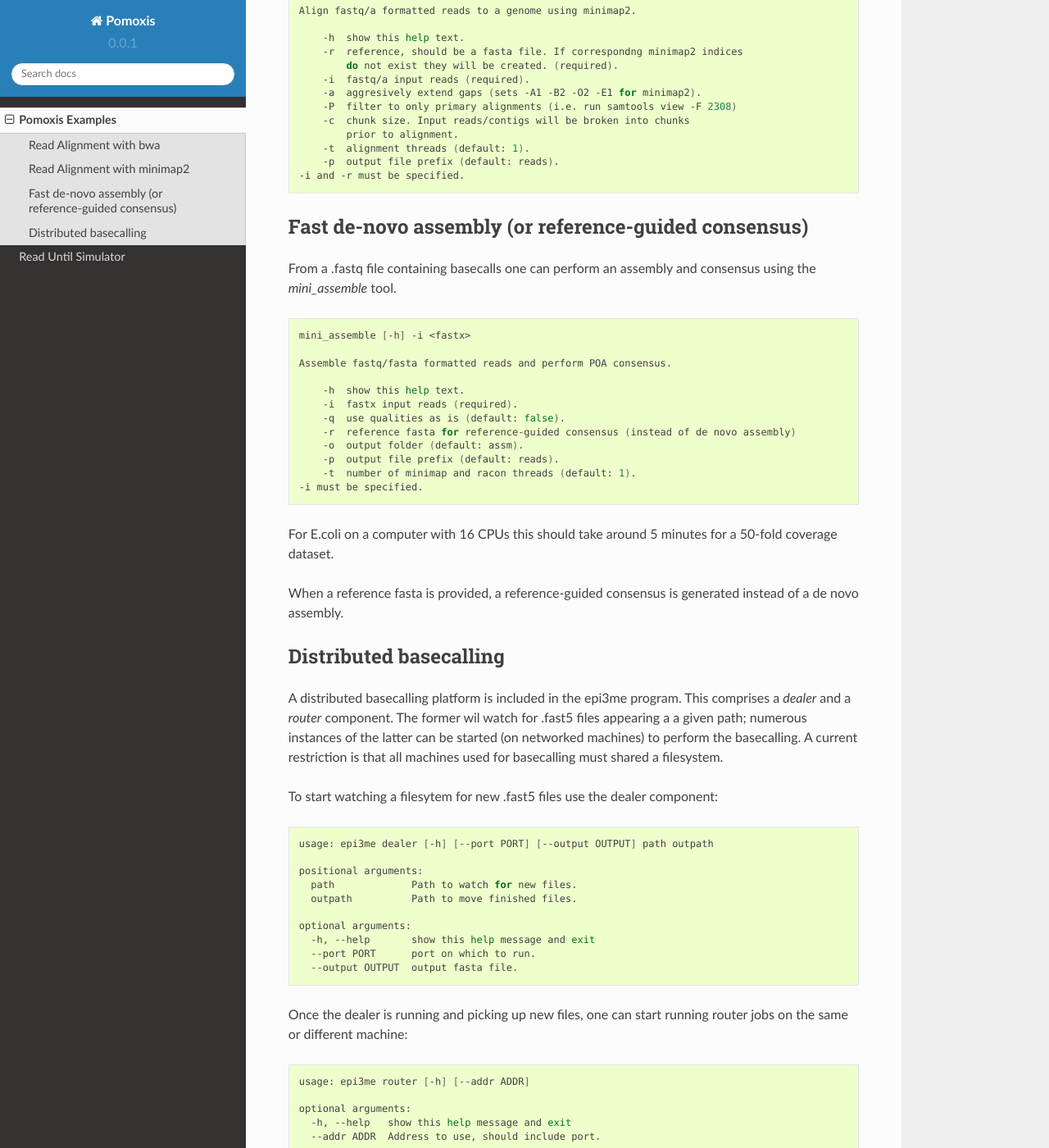
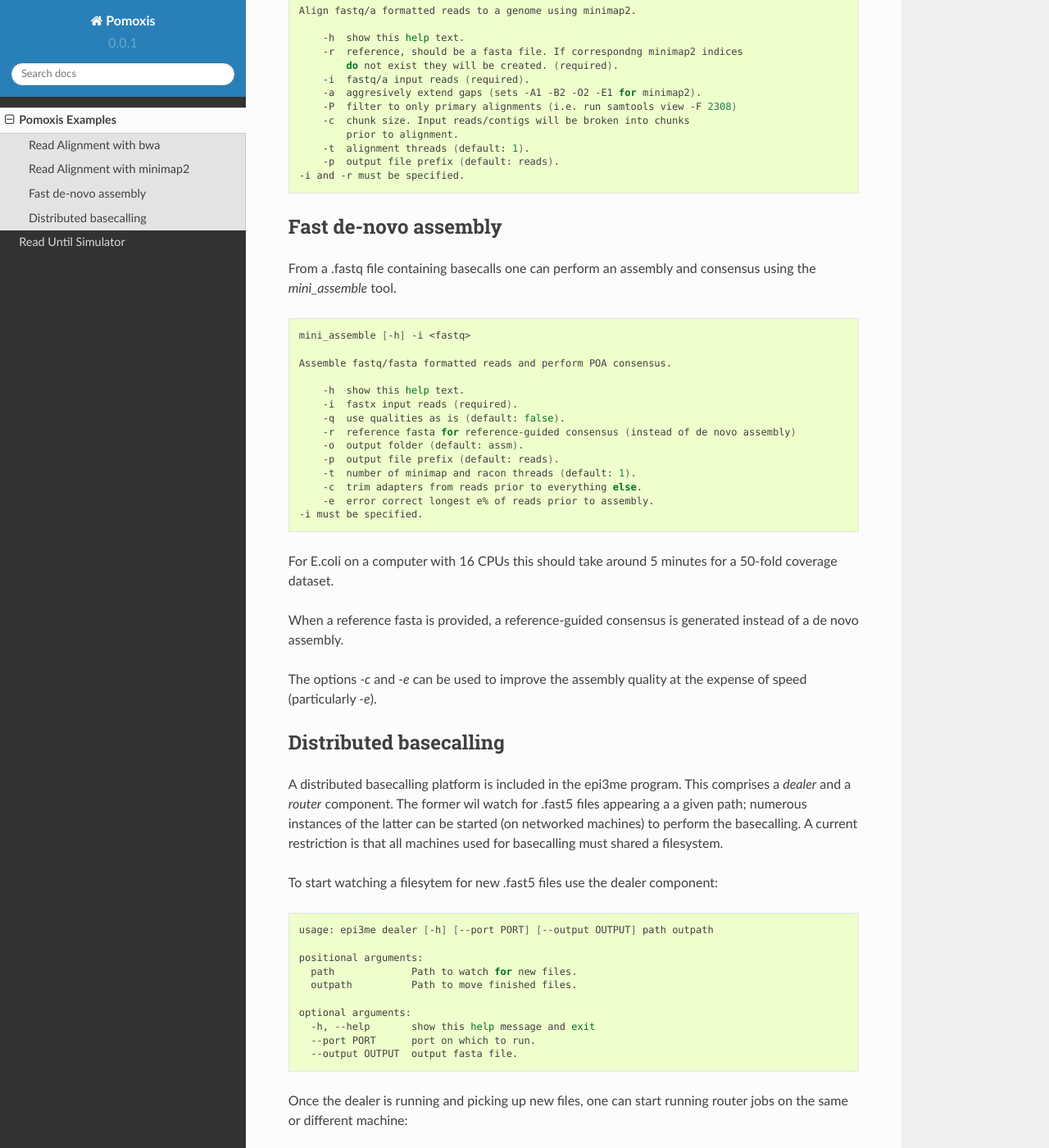
Before and after one commit to nanoporetech/pomoxis, a Sphinx documentation site: the page built from docs/examples.rst, in a window 1280 px wide and 1400 px high, scrolled down 719 px. Shown: the whole window at 82% size. Built offline with Sphinx 7.4.7 and the Read the Docs theme 2.0.0, drawn with Linux system fonts in a browser that asks for light colours; pages that are not in the unit, such as notebooks, are missing from menus.

Commit message:
Update examples.rst

```diff
--- a/docs/examples.rst
+++ b/docs/examples.rst
@@ -2,6 +2,7 @@ Pomoxis Examples
 ================
 Below you will find examples of some key tools and ways in which they may be
 usefully combined.
+
 
 Read Alignment with bwa
 -----------------------
@@ -26,6 +27,7 @@ streamlined manner with the `bwa_align` tool:
         -p  output file prefix (default: reads).
     -i and -r must be specified.
 
+
 Read Alignment with minimap2
 ----------------------------
 
@@ -47,15 +49,16 @@ Read Alignment with minimap2
         -p  output file prefix (default: reads).
     -i and -r must be specified.
 
-Fast de-novo assembly (or reference-guided consensus)
------------------------------------------------------
+
+Fast de-novo assembly
+---------------------
 
 From a .fastq file containing basecalls one can perform an assembly and
 consensus using the `mini_assemble` tool.
 
 .. code-block:: bash
 
-    mini_assemble [-h] -i <fastx>
+    mini_assemble [-h] -i <fastq>
 
     Assemble fastq/fasta formatted reads and perform POA consensus.
 
@@ -66,13 +69,19 @@ consensus using the `mini_assemble` tool.
         -o  output folder (default: assm).
         -p  output file prefix (default: reads).
         -t  number of minimap and racon threads (default: 1).
+        -c  trim adapters from reads prior to everything else.
+        -e  error correct longest e% of reads prior to assembly.
     -i must be specified.
 
 For E.coli on a computer with 16 CPUs this should take around 5 minutes for
 a 50-fold coverage dataset.
 
-When a reference fasta is provided, a reference-guided consensus is generated instead
-of a de novo assembly.
+When a reference fasta is provided, a reference-guided consensus is generated
+instead of a de novo assembly.
+
+The options `-c` and `-e` can be used to improve the assembly quality at the
+expense of speed (particularly `-e`).
+
 
 Distributed basecalling
 -----------------------
```
